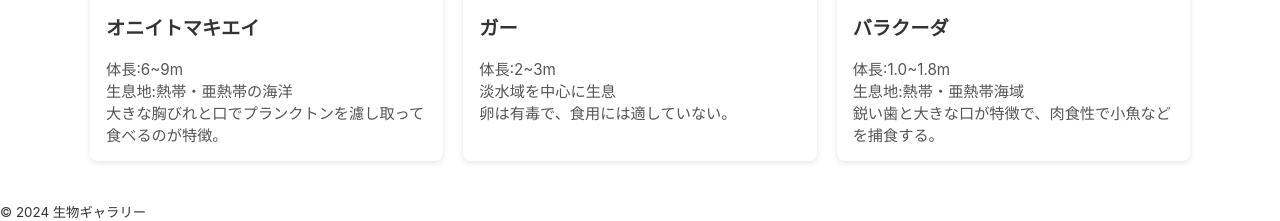
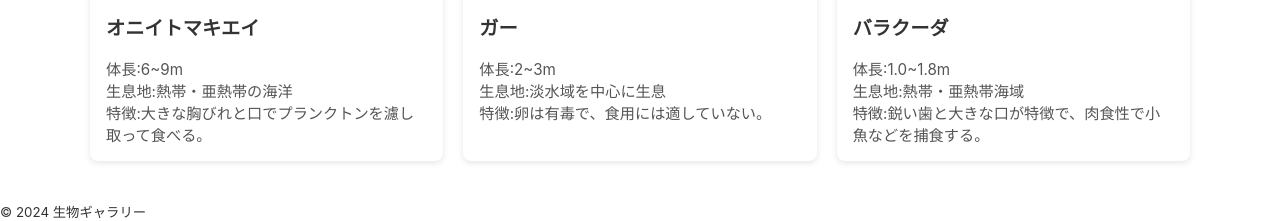
Before and after one commit to s1f10250256/team-project, a plain HTML site: page index2.html in a window 1280 px wide. Shown: the part 1185-1406 px from the top of the page. Drawn offline with Linux system fonts and the light colour scheme.

Commit message:
手直し

```diff
--- a/index2.html
+++ b/index2.html
@@ -56,17 +56,17 @@
       <article class="card">
       <a href="https://ibb.co/4Rm708cM"><img src="https://i.ibb.co/CK1zSbqv/Gemini-Generated-Image-ypr31aypr31aypr3.jpg" alt="Gemini-Generated-Image-ypr31aypr31aypr3" border="0"></a>
         <h2>オニイトマキエイ</h2>
-        <p>体長:6~9m<br>生息地:熱帯・亜熱帯の海洋<br>大きな胸びれと口でプランクトンを濾し取って食べるのが特徴。</p>
+        <p>体長:6~9m<br>生息地:熱帯・亜熱帯の海洋<br>特徴:大きな胸びれと口でプランクトンを濾し取って食べる。</p>
       </article>
       <article class="card">
        <a href="https://ibb.co/XxCNdWGs"><img src="https://i.ibb.co/qYrX4D2s/Gemini-Generated-Image-tjc7qltjc7qltjc7.jpg" alt="Gemini-Generated-Image-tjc7qltjc7qltjc7" border="0"></a>
         <h2>ガー</h2>
-        <p>体長:2~3m<br>淡水域を中心に生息<br>卵は有毒で、食用には適していない。</p>
+        <p>体長:2~3m<br>生息地:淡水域を中心に生息<br>特徴:卵は有毒で、食用には適していない。</p>
       </article>
       <article class="card">
         <a href="https://ibb.co/cXFNW8dq"><img src="https://i.ibb.co/h1WKGdv0/Gemini-Generated-Image-p187f7p187f7p187.jpg" alt="Gemini-Generated-Image-p187f7p187f7p187" border="0"></a>
         <h2>バラクーダ</h2>
-        <p>体長:1.0~1.8m<br>生息地:熱帯・亜熱帯海域<br>鋭い歯と大きな口が特徴で、肉食性で小魚などを捕食する。</p>
+        <p>体長:1.0~1.8m<br>生息地:熱帯・亜熱帯海域<br>特徴:鋭い歯と大きな口が特徴で、肉食性で小魚などを捕食する。</p>
       </article>
 
     </section>
```
